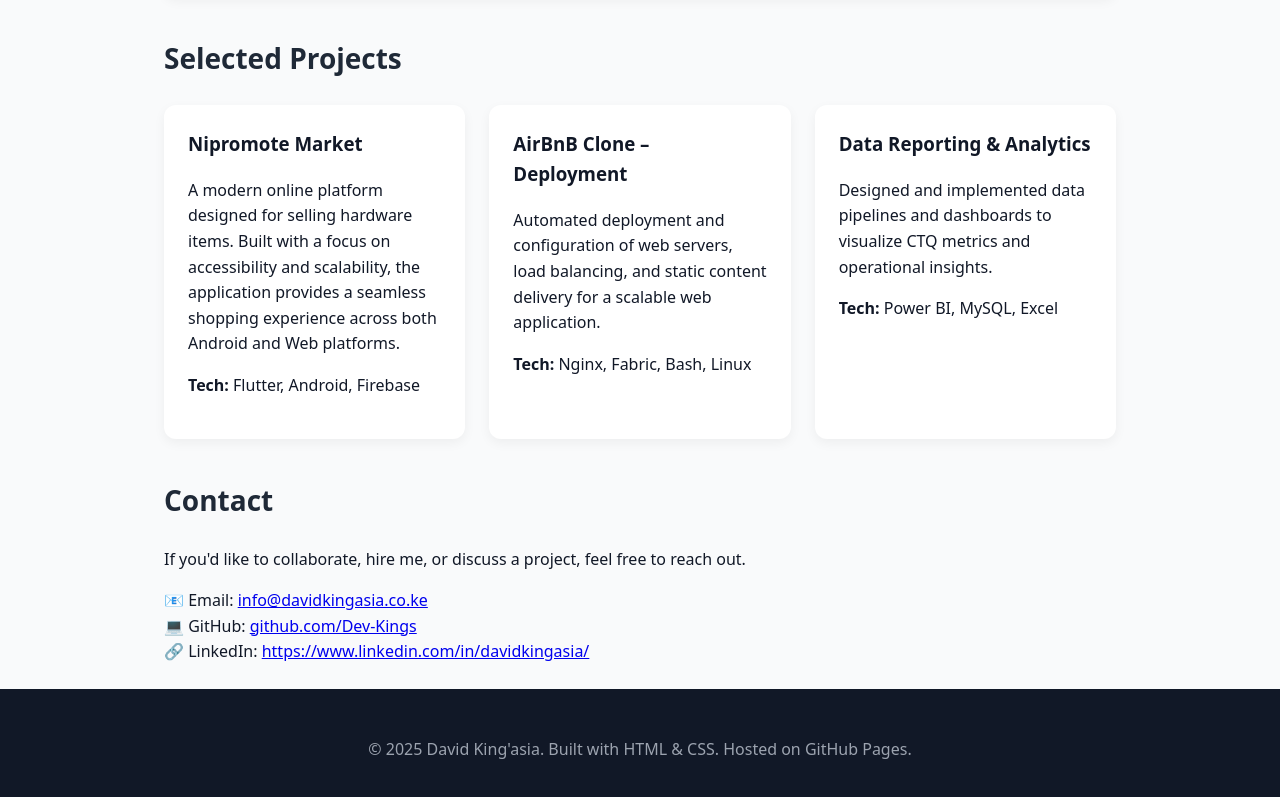
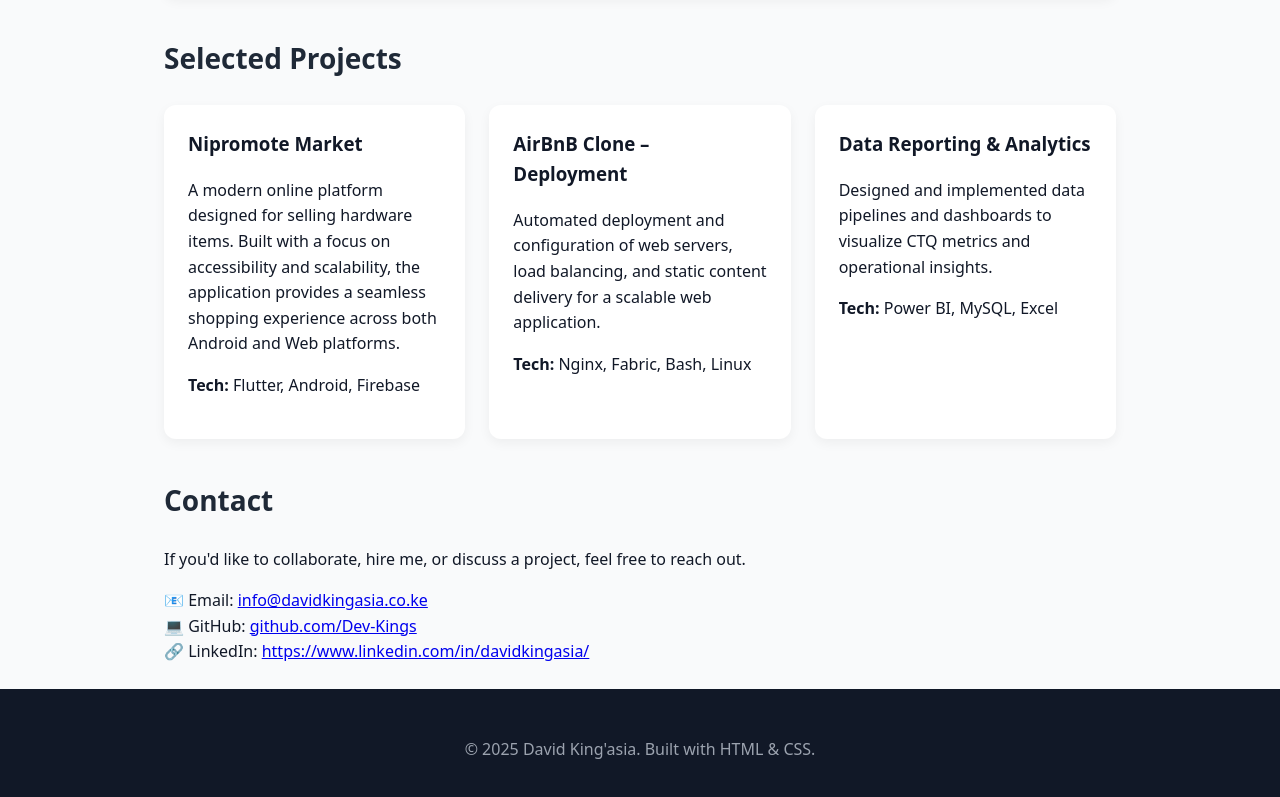
Before and after one commit to Dev-Kings/David_Kingasia, a plain HTML site: page index.html in a window 1280 px wide. Shown: the part 2775-3572 px from the top of the page. Drawn offline with Linux system fonts and the light colour scheme.

Commit message:
updated footer

```diff
--- a/index.html
+++ b/index.html
@@ -292,7 +292,7 @@
   </section>
 
   <footer>
-    <p>© <span id="year"></span> David King'asia. Built with HTML & CSS. Hosted on GitHub Pages.</p>
+    <p>© <span id="year"></span> David King'asia. Built with HTML & CSS.</p>
     <script>
       document.getElementById('year').textContent = new Date().getFullYear();
     </script>
```
